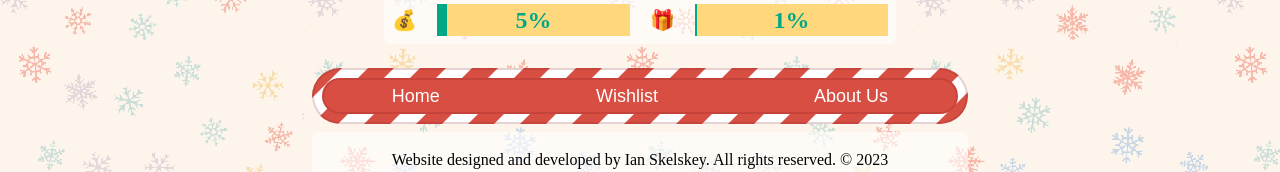
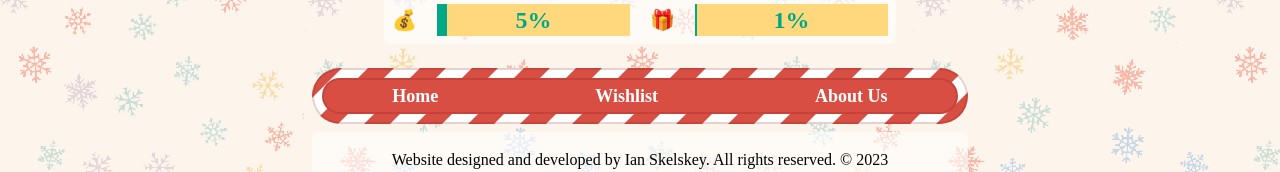
Before and after one commit to IanSkelskey/toy.drive, a React (Create React App) app: page / in a window 1280 px wide. Shown: the part 262-434 px from the top of the page. Built offline with nearby package versions, Linux system fonts and the light colour scheme.

Commit message:
Change font family for nav bar

```diff
--- a/src/App.js
+++ b/src/App.js
@@ -45,7 +45,7 @@ function App() {
 
         <nav className="sticky border-2 border-red-900 border-opacity-20 top-0 z-30 w-full h-14 mb-2 rounded-full bg-candy-cane-pattern">
           <div class="bg-brand-red border-2 border-red-900 border-opacity-20 absolute top-2 bottom-2 left-2 right-2 rounded-full"></div>
-          <ul className="flex justify-around h-full items-center font-etna text-white text-lg">
+          <ul className="flex justify-around h-full items-center font-bold text-white text-lg">
             <li className="h-full flex items-center px-4 z-50 hover:text-brand-yellow"><Link to="/toy.drive/">Home</Link></li>
             <li className="h-full flex items-center px-4 z-50 hover:text-brand-yellow"><Link to="/toy.drive/wishlist">Wishlist</Link></li>
             <li className="h-full flex items-center px-4 z-50 hover:text-brand-yellow"><Link to="/toy.drive/about">About Us</Link></li>
```
